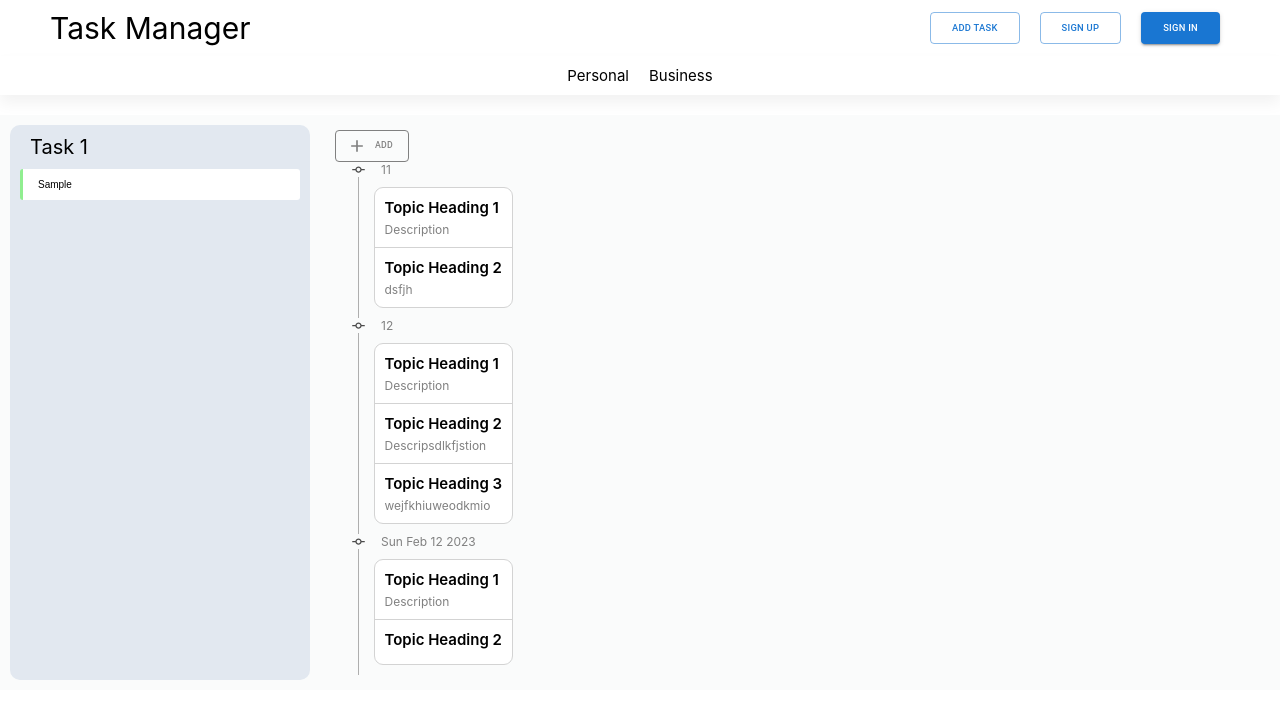
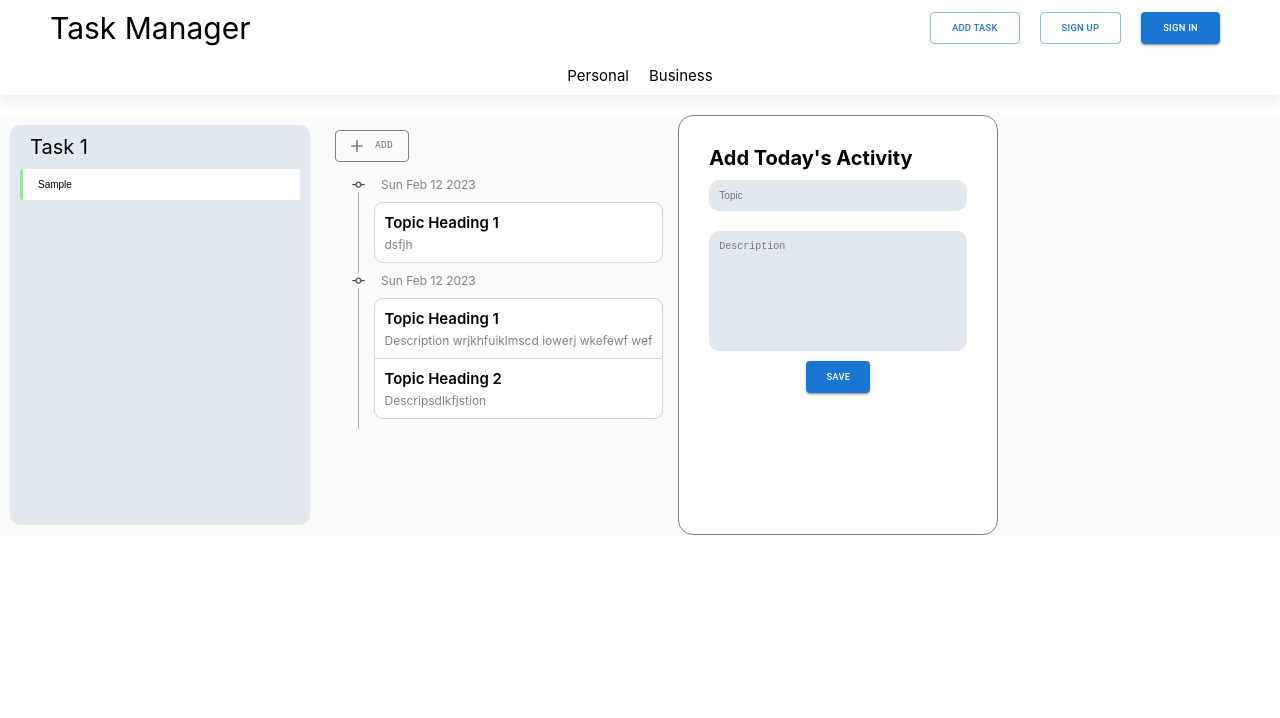
Before and after one commit to 1711shashank/Task_Manager, a React (Create React App) app: page / in a window 1280 px wide. Both pictures are taken after typing "Sample" into the empty fields and a click on the button "ADD". Shown: the top 718 px of the page. Built offline with nearby package versions, Linux system fonts and the light colour scheme; the HTML template or start-up script is replaced by a standard one.

Commit message:
Dynamic data entry in Timesheet

```diff
--- a/package.json
+++ b/package.json
@@ -13,7 +13,6 @@
     "@testing-library/user-event": "^13.5.0",
     "react": "^18.2.0",
     "react-dom": "^18.2.0",
-    "react-modal": "^3.16.1",
     "react-scripts": "5.0.1",
     "styled-components": "^5.3.6",
     "web-vitals": "^2.1.4"
--- a/src/Components/Body.js
+++ b/src/Components/Body.js
@@ -2,6 +2,7 @@ import React from 'react'
 import TasksBox from './TasksBox'
 import './Body.css'
 import SideBar from '../SideBar/SideBar'
+import AddActivityModal from '../SideBar/AddActivityModal'
 
 const Body = () => {
     return (
--- a/src/Context/TaskProvider.js
+++ b/src/Context/TaskProvider.js
@@ -15,19 +15,17 @@ const TaskProvider = (props) => {
         TimeSheet: [
             {
                 id: 55,
-                Date: 11,
+                Date: new Date().toDateString(),
                 TimeSheet: [
-                    { id: 1, Topic: 'Topic Heading 1', Description: 'Description' },
-                    { id: 2, Topic: 'Topic Heading 2', Description: 'dsfjh' }
+                    { id: 2, Topic: 'Topic Heading 1', Description: 'dsfjh' }
                 ]
             },
             {
                 id: 555,
-                Date: 12,
+                Date: new Date().toDateString(),
                 TimeSheet: [
-                    { id: 1, Topic: 'Topic Heading 1', Description: 'Description' },
-                    { id: 2, Topic: 'Topic Heading 2', Description: 'Descripsdlkfjstion' },
-                    { id: 3, Topic: 'Topic Heading 3', Description: 'wejfkhiuweodkmio' }
+                    { id: 1, Topic: 'Topic Heading 1', Description: 'Description wrjkhfuiklmscd iowerj wkefewf wef' },
+                    { id: 2, Topic: 'Topic Heading 2', Description: 'Descripsdlkfjstion' }
                 ]
             }
         ]
--- /dev/null
+++ b/src/SideBar/AddActivityModal.js
@@ -0,0 +1,44 @@
+import { Button } from '@mui/material';
+import React, { useContext, useState } from 'react'
+import TaskContext from '../Context/TaskContext';
+
+
+const AddActivityModal = ({ closeModal }) => {
+
+    const [topic, setTopic] = useState('');
+    const [description, setDescription] = useState('');
+
+    const timeSheet = useContext(TaskContext);
+
+    const addActivity = () => {
+        const newEntry = {
+            id: new Date().getTime(),
+            Date: new Date().toDateString(),
+            TimeSheet: [
+                { id: 1, Topic: topic, Description: description }
+            ]
+        };
+
+        timeSheet.addNewActivity(newEntry);
+        console.log(timeSheet);
+
+        closeModal();
+    }
+
+
+    return (
+        <>
+            <div className='modal'>
+                <h1 className='modal__heading'>Add Today's Activity</h1>
+                <form className='modal__form'>
+                    <input className='modal__inputBoxTopic' placeholder='Topic' onChange={(e) => setTopic(e.target.value)} required></input>
+                    <textarea className='modal__inputBoxDescription' placeholder='Description'onChange={(e) => setDescription(e.target.value)}></textarea>
+                    <Button variant="contained" size="large" className='modal__saveButton' onClick={addActivity}> Save </Button>
+                </form>
+            </div>
+
+        </>
+    )
+}
+
+export default AddActivityModal
--- a/src/SideBar/SideBar.css
+++ b/src/SideBar/SideBar.css
@@ -10,6 +10,7 @@
     align-items: center;
 }
 .timeLine__addButon{
+    margin-bottom: 1.5rem !important;
     color: gray !important;
     border:1px solid gray !important;
 }
@@ -66,3 +67,58 @@
     color: gray;
     font-size: 1.2rem;
 }
+
+
+
+
+/* Modal  */
+.modal{
+    display: flex;
+    flex-direction: column;
+    border: 1px solid gray;
+    border-radius: 15px;
+    background-color: white;
+    width: 25%;
+    padding: 3rem;
+    font-size: 2rem;
+
+}
+.modal__heading{
+    font-size: 2rem;
+}
+
+.modal__form{
+    display: flex;
+    flex-direction: column;
+    align-items: center;
+}
+.modal__inputBoxTopic{
+    margin: 1rem;
+    padding: 1rem;
+    width: 100%;
+    border-radius: 10px;
+    outline: none;
+    border: none;
+    background-color: #E2E8F0;
+
+
+}
+.modal__inputBoxDescription{
+    margin: 1rem;
+    padding: 1rem;
+    height: 15vh;
+    width: 100%;
+    resize: none;
+    border-radius: 10px;
+    outline: none;
+    border: none;
+    background-color: #E2E8F0;
+}
+
+.modal__inputBoxTopic:focus, .modal__inputBoxDescription:focus{
+    outline: none;
+}
+
+.modal__saveButton{
+    width: 2rem;
+}
--- a/src/SideBar/SideBar.js
+++ b/src/SideBar/SideBar.js
@@ -1,35 +1,23 @@
-import React, { useContext } from 'react'
+import React, { useContext, useState } from 'react'
 import CommitIcon from '@mui/icons-material/Commit';
 import './SideBar.css'
 import { Button } from '@mui/material';
 import AddIcon from '@mui/icons-material/Add';
 import TaskContext from '../Context/TaskContext';
+import AddActivityModal from './AddActivityModal';
 
 const SideBar = () => {
 
     const timeSheet = useContext(TaskContext);
-    console.log(timeSheet.dailyActivities);
 
-
-    const addActivity = () => {
-        const newEntry = {
-            id: new Date().getTime(),
-            Date: new Date().toDateString(),
-            TimeSheet: [
-                { id: 1, Topic: 'Topic Heading 1', Description: 'Description' },
-                { id: 2, Topic: 'Topic Heading 2', Description: '' }
-            ]
-        };
-
-        timeSheet.addNewActivity(newEntry);
-        console.log(timeSheet.dailyActivities);
-    }
+    const [showModal,setShowModal] = useState(false);
 
     return (
         <>
+
             <div className='timeLine'>
                 <div className='timeLine__header'>
-                    <Button className='timeLine__addButon' variant="outlined" onClick={addActivity} startIcon={<AddIcon />}>Add</Button>
+                    <Button className='timeLine__addButon' variant="outlined" onClick={()=> setShowModal(true)} startIcon={<AddIcon />}>Add</Button>
                 </div>
                 <div className='timeLine__body'>
                     {timeSheet.dailyActivities.map((item1) => (
@@ -54,6 +42,9 @@ const SideBar = () => {
                     ))}
                 </div>
             </div>
+
+            { showModal && <AddActivityModal closeModal={()=> setShowModal(false)}/>}
+
         </>
     )
 }
```
Also changed, not shown: 1 other file (tests, documents, lock files or other folders).
